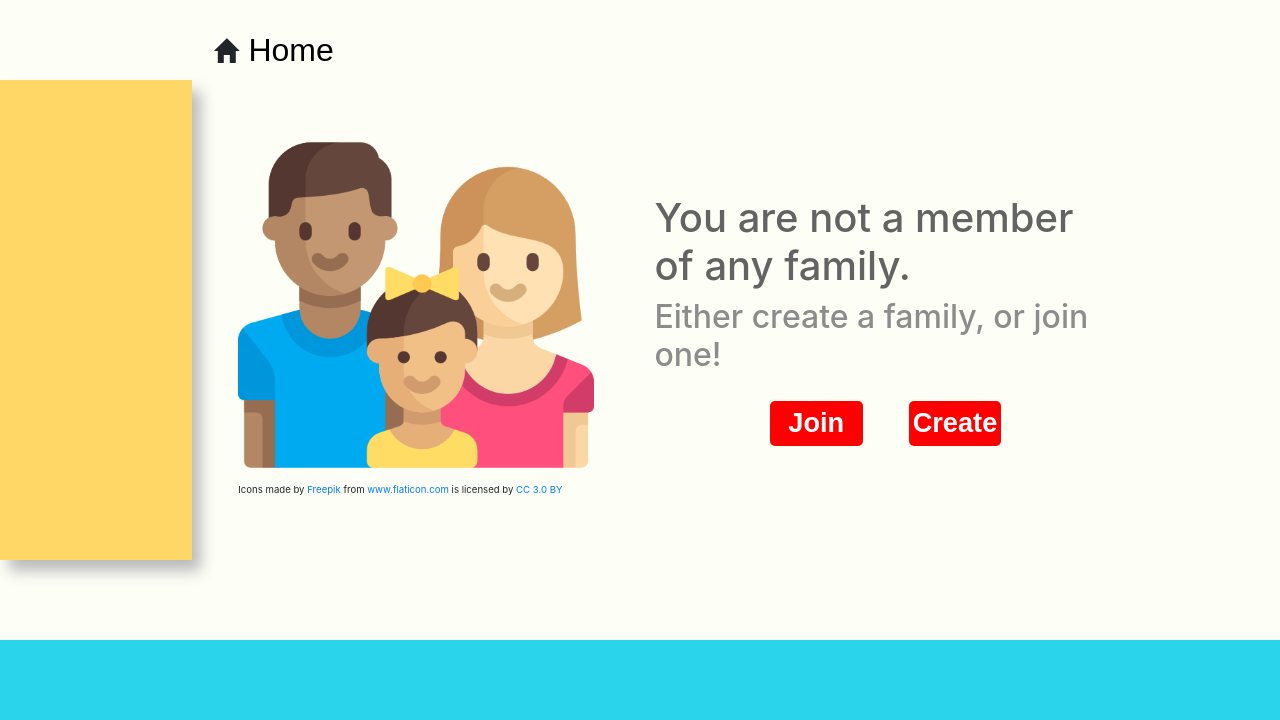
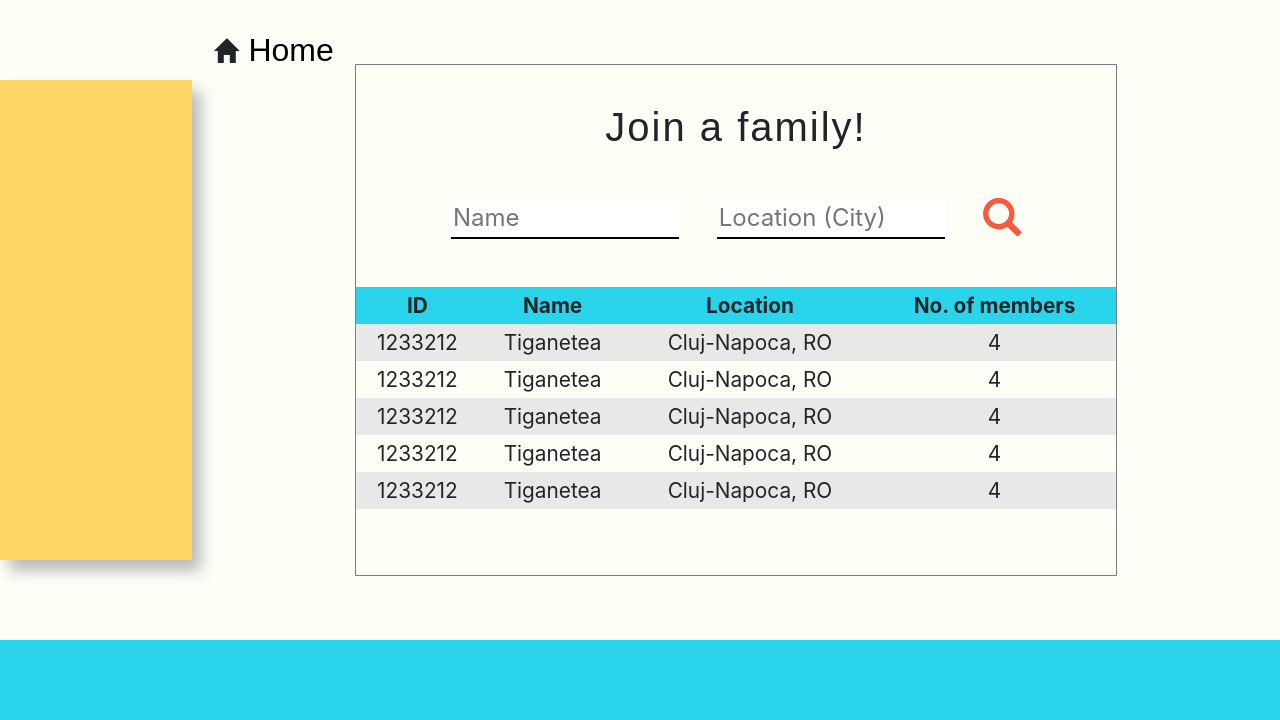
Before and after one commit to tiganeteaclaudiu/family, a Flask app: page / in a window 1280 px wide. Shown: the part 80-800 px from the top of the page. Run offline with Flask 2, Linux system fonts and the light colour scheme; a user stored in the database is signed in; some libraries are stand-ins or nearby versions.

Commit message:
Added join family page.

```diff
--- a/app/static/css/app.css
+++ b/app/static/css/app.css
@@ -98,6 +98,16 @@ body, html {
 	font-size: 1.5rem;
 }
 
+.content-auto-height-row {
+	width: 100%;
+	height: auto;
+	display: flex;
+	justify-content: center;
+	align-items: center;
+	flex-direction: row;
+	margin-top: 5%;
+}
+
 #no-family-image {
 	align-self: center;
 	margin: auto;
@@ -130,6 +140,39 @@ body, html {
 	font-family: arial;
 	font-weight: bold;
 	font-size: 1.7rem;
+}
+
+#join-family-container {
+	width: 70%;
+	height: 80%;
+	border: 1px solid gray;
+	display: flex;
+	justify-content: flex-start;
+	align-items: center;
+	flex-direction: column;
+}
+
+#join-family-header {
+	margin-top: 5%;
+	font-size: 2.5rem;
+	font-family: arial;
+	letter-spacing: 2px;
+}
+
+.cursor-button {
+
+    height: 47px;
+    background-color: red;
+    position: absolute;
+    border-radius: 6px;
+    display: flex;
+    justify-content: center;
+    align-items: center;
+    padding: 13px;
+    color: white;
+    font-family: arial;
+    cursor: pointer;
+
 }
 
 #logo-credit p {
@@ -199,6 +242,12 @@ body, html {
 	padding-right: 4%;
 	max-width: 500px;
 	max-height: 594px;
+}
+
+.input-styled {
+	border: none;
+	border-bottom: 2px solid black;
+	font-size: 1.5rem;
 }
 
 .register-input {
@@ -326,3 +375,30 @@ body, html {
 	font-size: 1.2rem;
 
 }
+
+/* TABLES STYLE */
+
+#families-table {
+	width: 100%;
+	height: auto;
+	margin-top: 6%;
+}
+
+#families-table tr {
+	text-align: center;
+	line-height: 35px;
+	font-size: 1.3rem;
+}
+
+#families-table th {
+	background-color: #2ad4ea;
+}
+
+#families-table tr:nth-child(even) {
+    background-color: #e8e8e8;
+}
+
+#families-table tr:hover {
+	background-color: #ffdeb7;
+	cursor: pointer;
+}
--- /dev/null
+++ b/app/static/js/app.js
@@ -0,0 +1,28 @@
+jQuery(document).ready(function(){
+
+	// $("#content_join-family").not($("#THIS")).click(function(e) {
+	// 	console.log('click');
+	// 	$('.cursor-button').remove();
+	// })
+$("#families-table tr").click(function(e) {
+    console.log("row click");
+    var num = Math.floor((Math.random() * 10) + 1);
+    var div = $('<div class="cursor-button">Send Join Request</div>');
+    container = $("#content_join-family");
+
+    $('.cursor-button').remove();
+
+    div.appendTo(container).offset({ top: e.pageY, left: e.pageX });
+});
+
+$(document).click(function(e) {
+    if ($(e.target).is('#families-table td')) {
+        e.preventDefault();
+        console.log('pressed row');
+    } else {
+        console.log("did not press row");
+        $('.cursor-button').remove();
+    }
+});
+
+})
--- a/app/templates/index.html
+++ b/app/templates/index.html
@@ -16,6 +16,8 @@
         <script type="text/javascript" src="{{ url_for('static', filename='js/jquery-3.3.1.js') }}"></script>
 
         <script type="text/javascript" src="{{ url_for('static', filename='js/bootstrap.js') }}"></script>
+
+        <script type="text/javascript" src="{{ url_for('static', filename='js/app.js') }}"></script>
 
 
     </head>
@@ -51,7 +53,8 @@
 				<span class="glyphicon glyphicon-home content-header-icon" aria-hidden="true"></span>
 				<p id='content-header'>Home</p>
 			</div>
-			<div class="content-2col">
+
+			<div class="content-2col" id='content_no-family' style='display:none;'>
 				<div class='content-2col-col'>
 					<div id='no-family-image' style='margin-right:-20%;'>
 						<img src="../static/images/family.png" style="width: 70%;" class="img-responsive pull-right">
@@ -80,6 +83,59 @@
 				</div>
 			</div>
 
+			<div class="content-2col" id='content_join-family'>
+			    <div id='join-family-container'>
+			    	<h5 id="join-family-header"> Join a family! </h5>
+
+			        <div class="content-auto-height-row">
+			        	<input type="text" placeholder="Name" class='input-styled' style="width: 30%;margin-right: 5%;">
+			            <input type="text" placeholder="Location (City)" class='input-styled' style="width: 30%;margin-right: 5%;">
+			            <a><span aria-hidden="true" class="glyphicon glyphicon-search content-header-icon" style="color: #f85a3e;font-size: 2.4rem;"></span></a>
+			        </div>
+
+			        <table id="families-table">
+			            <tbody style="">
+			                <tr>
+			                    <th> ID </th>
+			                    <th> Name </th>
+			                    <th> Location </th>
+			                    <th> No. of members </th>
+			                </tr>
+			                <tr>
+			                    <td> 1233212 </td>
+			                    <td> Tiganetea </td>
+			                    <td> Cluj-Napoca, RO </td>
+			                    <td> 4 </td>
+			                </tr>
+			                <tr>
+			                    <td> 1233212 </td>
+			                    <td> Tiganetea </td>
+			                    <td> Cluj-Napoca, RO </td>
+			                    <td> 4 </td>
+			                </tr>
+			                <tr>
+			                    <td> 1233212 </td>
+			                    <td> Tiganetea </td>
+			                    <td> Cluj-Napoca, RO </td>
+			                    <td> 4 </td>
+			                </tr>
+			                <tr>
+			                    <td> 1233212 </td>
+			                    <td> Tiganetea </td>
+			                    <td> Cluj-Napoca, RO </td>
+			                    <td> 4 </td>
+			                </tr>
+			                <tr>
+			                    <td> 1233212 </td>
+			                    <td> Tiganetea </td>
+			                    <td> Cluj-Napoca, RO </td>
+			                    <td> 4 </td>
+			                </tr>
+			            </tbody>
+			        </table>
+			    </div>
+			</div>
+
 		</div>
 	</div>
 	<div id='footer'></div>
```
Also changed, not shown: 1 other file.
